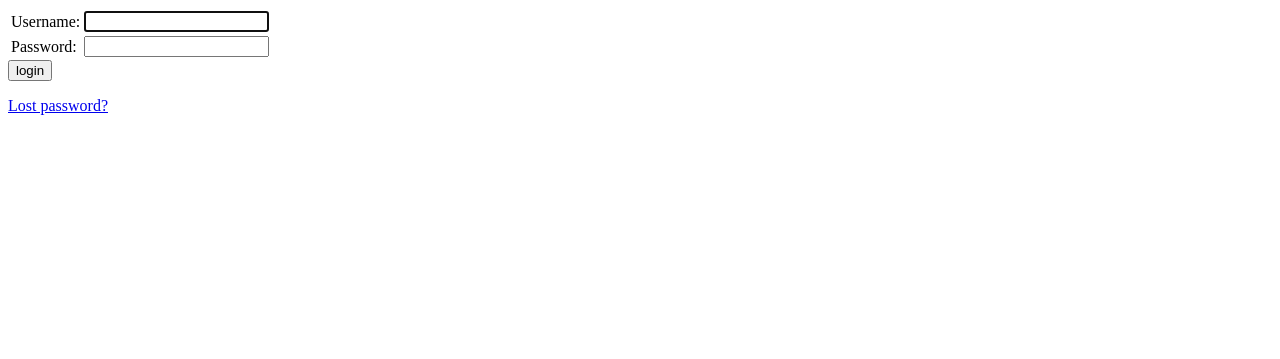
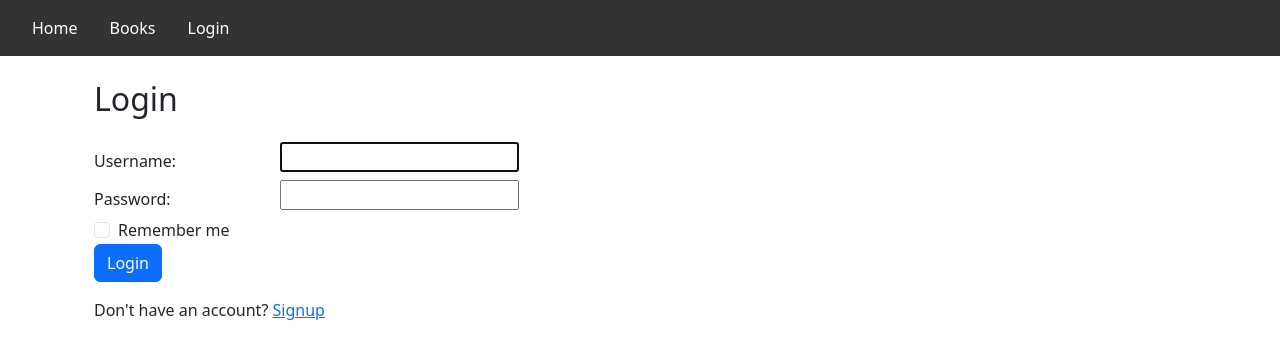
Before and after one commit to Ahmad-Nidal/booksharing, a Django app: page /accounts/login/ in a window 1280 px wide. Shown: the top 359 px of the page. Run offline with Django 5.2, Linux system fonts and the light colour scheme.

Commit message:
Enhance the UI

```diff
--- a/books/urls.py
+++ b/books/urls.py
@@ -1,10 +1,13 @@
-from django.urls import path
-from .views import book_list, add_book, update_availability, my_book_list, delete_book
-
+from django.urls import path, include
+from . import views
 urlpatterns = [
-    path('', book_list, name='book_list'),
-    path('my_books/', my_book_list, name='my_book_list'),
-    path('add/', add_book, name='add_book'),
-    path('<int:book_id>/update/', update_availability, name='update_availability'),
-    path('<int:book_id>/delete/', delete_book, name='delete_book'),
+    path("books/", include(
+        [
+            path("", views.book_list, name="book_list"),
+            path("my_books/", views.my_book_list, name="my_book_list"),
+            path("add/", views.add_book, name="add_book"),
+            path("<int:book_id>/update/", views.update_availability, name="update_availability"),
+            path("<int:book_id>/delete/", views.delete_book, name="delete_book"),
+        ]
+    ))
 ]
--- a/booksharing/urls.py
+++ b/booksharing/urls.py
@@ -17,13 +17,12 @@ Including another URLconf
 from django.contrib import admin
 from django.urls import path
 from django.urls import path, include
-from booksharing.views import SignUpView
-
+from . import views
 
 urlpatterns = [
+    path('', views.home, name='homez'),
+    path('admin/', admin.site.urls),
     path('', include('books.urls')),
-    path('admin/', admin.site.urls),
-    path('books/', include('books.urls')),
     path('accounts/', include('django.contrib.auth.urls')),
-    path('signup/', SignUpView.as_view(), name='signup'),
+    path('signup/', views.SignUpView.as_view(), name='signup'),
 ]
--- a/booksharing/views.py
+++ b/booksharing/views.py
@@ -1,4 +1,5 @@
 from django.contrib.auth.forms import UserCreationForm
+from django.shortcuts import render
 from django.urls import reverse_lazy
 from django.views import generic
 from django.contrib.auth.models import User
@@ -13,3 +14,7 @@ class SignUpView(generic.CreateView):
         user.is_active = False
         user.save()
         return super().form_valid(form)
+
+
+def home(request):
+    return render(request, 'index.html')
--- /dev/null
+++ b/templates/components/header.html
@@ -0,0 +1,3 @@
+<header>
+    {% include 'components/navbar.html' %}
+</header>
--- /dev/null
+++ b/templates/components/main.html
@@ -0,0 +1,30 @@
+<!DOCTYPE html>
+<html lang="en">
+
+<head>
+    <meta charset="UTF-8">
+    <meta name="viewport" content="width=device-width, initial-scale=1.0">
+
+    <!-- Bootstrap 5 CSS -->
+    <link href="https://cdn.jsdelivr.net/npm/bootstrap@5.3.0/dist/css/bootstrap.min.css" rel="stylesheet" integrity="sha384-9ndCyUaIbzAi2FUVXJi0CjmCapSmO7SnpJef0486qhLnuZ2cdeRhO02iuK6FUUVM" crossorigin="anonymous">
+
+    <title>Title</title>
+</head>
+
+<body>
+    {% include 'components/header.html' %}
+
+    <main class="container">
+        {% block content %}
+
+
+
+        {% endblock %}
+    </main>
+
+
+    <script src="https://cdn.jsdelivr.net/npm/bootstrap@5.3.0/dist/js/bootstrap.bundle.min.js" integrity="sha384-geWF76RCwLtnZ8qwWowPQNguL3RmwHVBC9FhGdlKrxdiJJigb/j/68SIy3Te4Bkz" crossorigin="anonymous"></script>
+
+</body>
+
+</html>
--- /dev/null
+++ b/templates/components/navbar.html
@@ -0,0 +1,37 @@
+<nav>
+  <ul>
+    <li><a href="/">Home</a></li>
+    <li><a href="/books">Books</a></li>
+    {% if user.is_authenticated %}
+    <li>Hello, {{ user.username }}!</li>
+    {% else %}
+    <li><a href="{% url 'login' %}">Login</a></li>
+    {% endif %}
+  </ul>
+</nav>
+
+<style>
+  nav {
+    background-color: #333;
+    color: #fff;
+    display: flex;
+    justify-content: space-between;
+    padding: 1rem;
+  }
+
+  nav ul {
+    display: flex;
+    list-style: none;
+    margin: 0;
+    padding: 0;
+  }
+
+  nav li {
+    margin: 0 1rem;
+  }
+
+  nav a {
+    color: #fff;
+    text-decoration: none;
+  }
+</style>
--- a/templates/registration/login.html
+++ b/templates/registration/login.html
@@ -1,35 +1,58 @@
+{% extends 'components/main.html' %}
+
 {% block content %}
+<div class="container mt-4">
+
+  <h2 class="mb-4">Login</h2>
 
   {% if form.errors %}
-    <p>If you cant login to your account contact the administrator.</p>
+    <div class="alert alert-danger" role="alert">
+      If you can't login to your account, please contact the administrator.
+    </div>
   {% endif %}
 
   {% if next %}
     {% if user.is_authenticated %}
-      <p>Your account doesn't have access to this page. To proceed,
-      please login with an account that has access.</p>
+      <div class="alert alert-warning" role="alert">
+        Your account doesn't have access to this page. To proceed, please login with an account that has access.
+      </div>
     {% else %}
-      <p>Please login to see this page.</p>
+      <div class="alert alert-info" role="alert">
+        Please login to see this page.
+      </div>
     {% endif %}
   {% endif %}
 
-  <form method="post" action="{% url 'login' %}">
+  <form method="post" action="{% url 'login' %}" class="needs-validation" novalidate>
     {% csrf_token %}
-    <table>
-      <tr>
-        <td>{{ form.username.label_tag }}</td>
-        <td>{{ form.username }}</td>
-      </tr>
-      <tr>
-        <td>{{ form.password.label_tag }}</td>
-        <td>{{ form.password }}</td>
-      </tr>
-    </table>
-    <input type="submit" value="login">
+
+    <div class="form-group row">
+      <label for="{{ form.username.id_for_label }}" class="col-sm-2 col-form-label">{{ form.username.label_tag }}</label>
+      <div class="col-sm-10">
+        {{ form.username }}
+        <div class="invalid-feedback">{{ form.username.errors }}</div>
+      </div>
+    </div>
+
+    <div class="form-group row">
+      <label for="{{ form.password.id_for_label }}" class="col-sm-2 col-form-label">{{ form.password.label_tag }}</label>
+      <div class="col-sm-10">
+        {{ form.password }}
+        <div class="invalid-feedback">{{ form.password.errors }}</div>
+      </div>
+    </div>
+
+    <div class="form-group form-check">
+      <input type="checkbox" class="form-check-input" id="rememberMe" name="rememberMe">
+      <label class="form-check-label" for="rememberMe">Remember me</label>
+    </div>
+
+    <button type="submit" class="btn btn-primary">Login</button>
     <input type="hidden" name="next" value="{{ next }}">
   </form>
 
-  {# Assumes you set up the password_reset view in your URLconf #}
-  <p><a href="{% url 'password_reset' %}">Lost password?</a></p>
+  <p class="mt-3">Don't have an account? <a href="{% url 'signup' %}" >Signup</a></p>
+
+</div>
 
 {% endblock %}
```
Also changed, not shown: TOTO.md (+18 -2 lines), books/templates/books/add_book.html (+27 -17 lines), books/templates/books/book_list.html (+32 -18 lines), books/templates/books/my_book_list.html (+19 -20 lines), books/views.py (+9 -1 lines), templates/index.html (added, +12 -0 lines), templates/registration/signup.html (+44 -22 lines), db.sqlite3.
